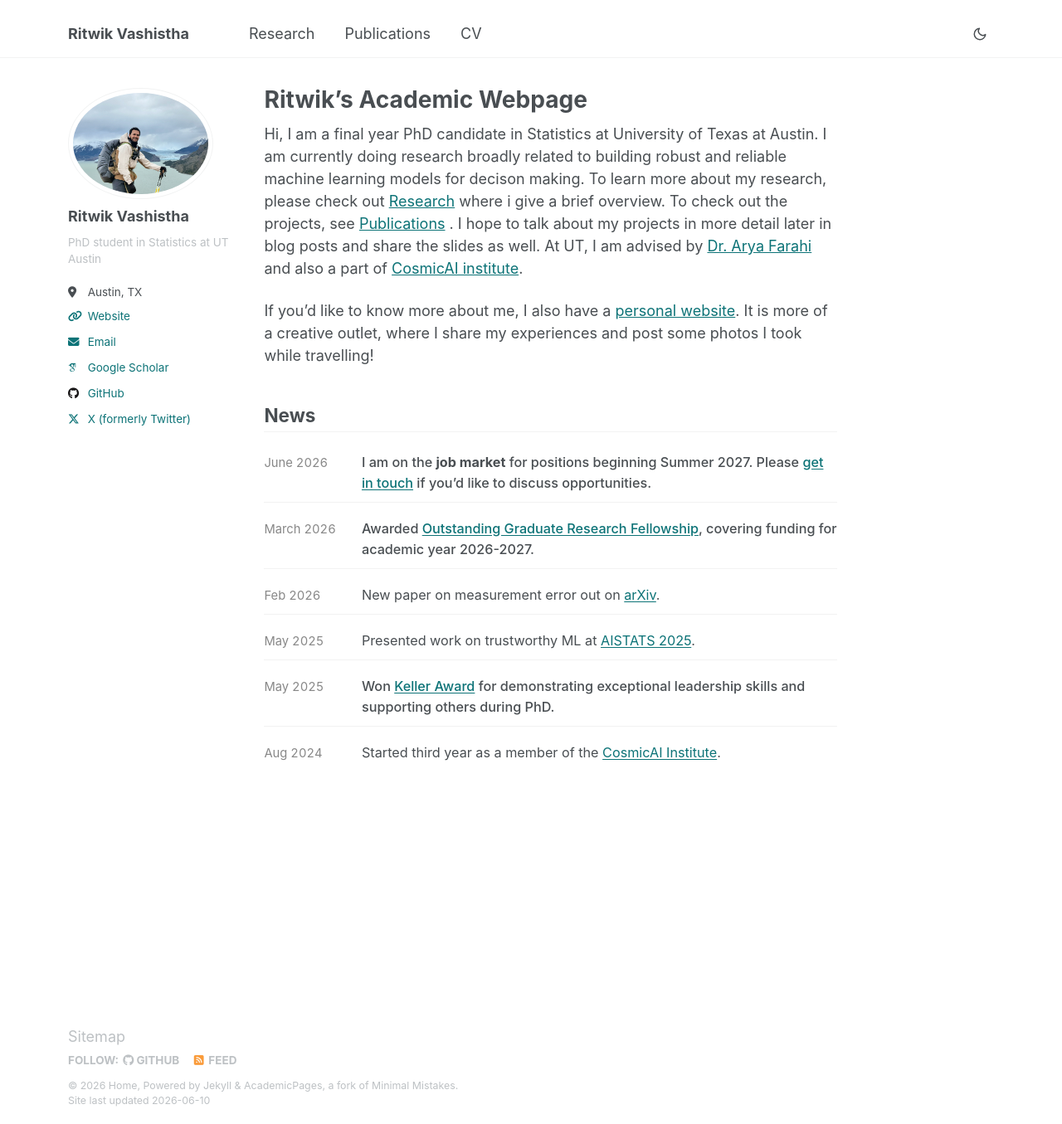
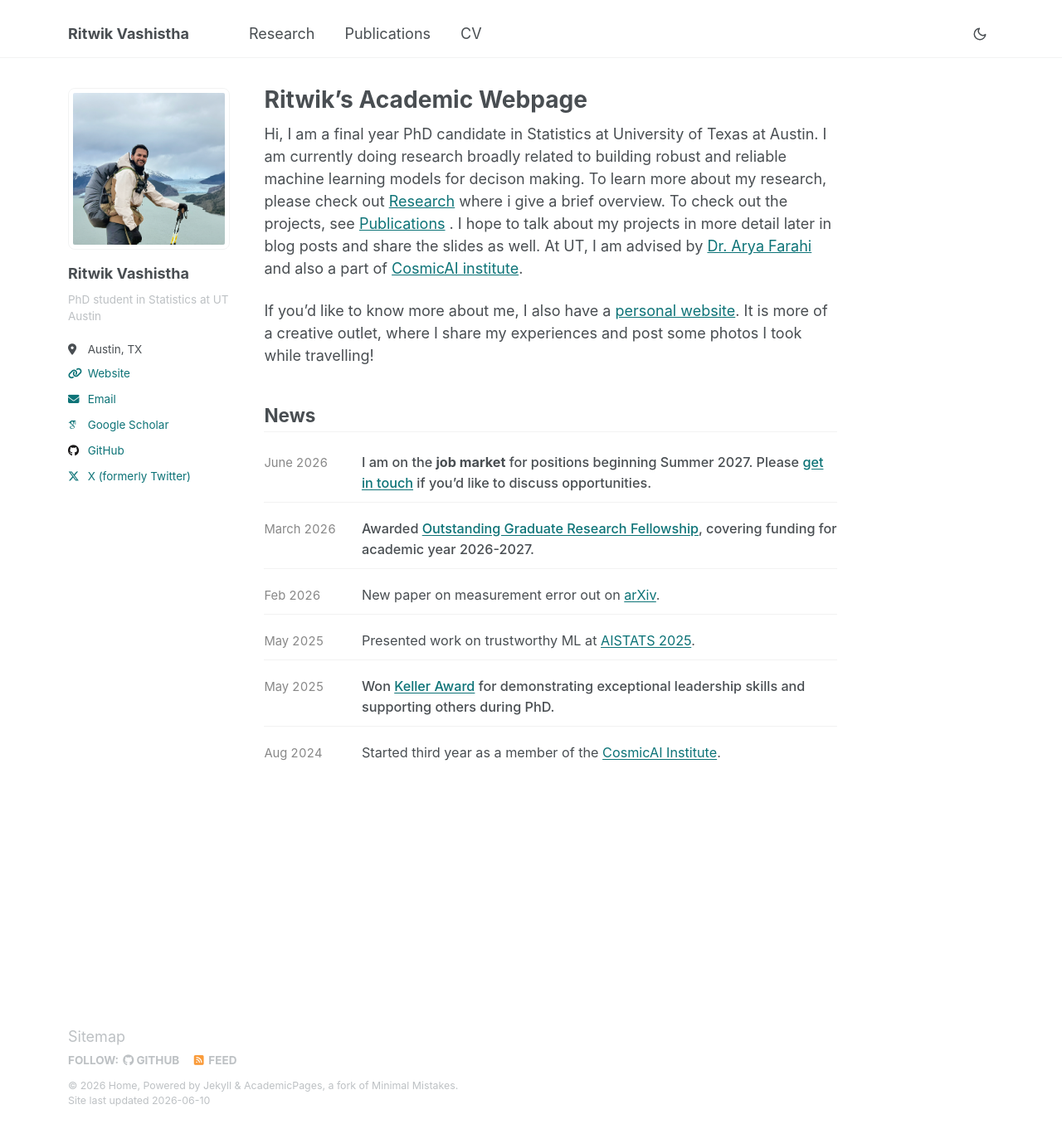
Before and after one commit to ritwikvashistha/ritwikvashistha.github.io, a Jekyll site: the page built from _pages/about.md, in a window 1280 px wide and 1355 px high. Shown: the whole window at 83% size. Built offline with Jekyll 4.4.1, drawn with Linux system fonts in a browser that asks for light colours; some web fonts are replaced.

Commit message:
Changed placement of profile image.

```diff
--- a/assets/css/main.scss
+++ b/assets/css/main.scss
@@ -267,3 +267,63 @@ body {
     color: var(--global-link-color-hover);
   }
 }
+
+/* ─────────────────────────────────────────────────────────
+   Improved profile image styling
+   ───────────────────────────────────────────────────────── */
+
+/* Desktop: larger rectangular image filling sidebar width */
+@media screen and (min-width: 1024px) {
+  .author__avatar {
+    margin-bottom: 1em;
+
+    img {
+      max-width: 100%;
+      width: 100%;
+      border-radius: 8px;
+      aspect-ratio: 1 / 1;
+      object-fit: cover;
+    }
+  }
+}
+
+/* Mobile: larger image with better layout */
+@media screen and (max-width: 1023px) {
+  .sidebar > div[itemscope] {
+    display: grid;
+    grid-template-columns: 100px 1fr auto;
+    grid-template-rows: auto auto;
+    gap: 0 15px;
+    align-items: start;
+  }
+
+  .author__avatar {
+    grid-row: 1 / 3;
+    width: 100px;
+    display: block;
+
+    img {
+      width: 100%;
+      max-width: 100px;
+      border-radius: 8px;
+      aspect-ratio: 1 / 1;
+      object-fit: cover;
+    }
+  }
+
+  .author__content {
+    display: block;
+    grid-column: 2;
+    grid-row: 1;
+    padding-left: 0;
+    padding-right: 0;
+    align-self: center;
+  }
+
+  .author__urls-wrapper {
+    grid-column: 3;
+    grid-row: 1;
+    display: block;
+    align-self: center;
+  }
+}
```
